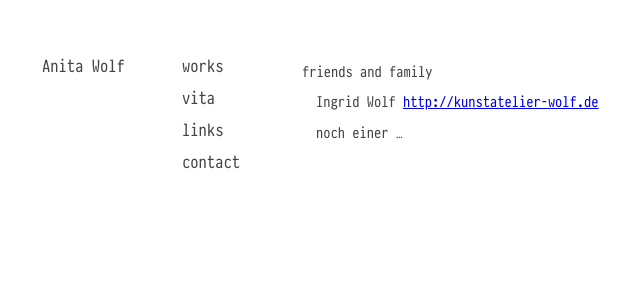
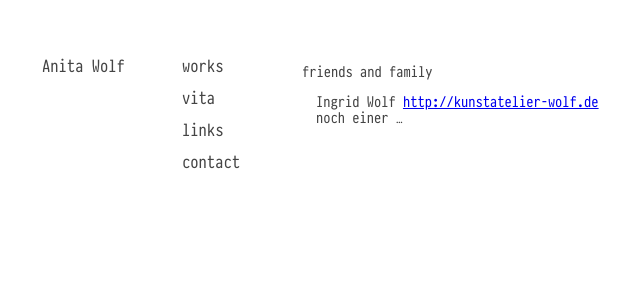
Before and after one commit to gwofaw/gwofaw.github.io, a Jekyll site: the page built from links.md, in a window 1280 px wide. Shown: the top 301 px of the page, without its empty margins (118-758 px from the left). Built offline with Jekyll 4.4.1, drawn with Linux system fonts in a browser that asks for light colours.

Commit message:
Update styles.css

```diff
--- a/stylesheets/styles.css
+++ b/stylesheets/styles.css
@@ -55,11 +55,11 @@ main > ul {
 .links > ul {
   list-style-type: none;
   padding-left: 1em;
-  margin-bottom: 15px;
+  margin-bottom: 0.5em;
 }
 
 .links > ul li {
-  margin-bottom: 15px;
+  margin-bottom: 0.3;
 }
 
 main > ul img {
```
